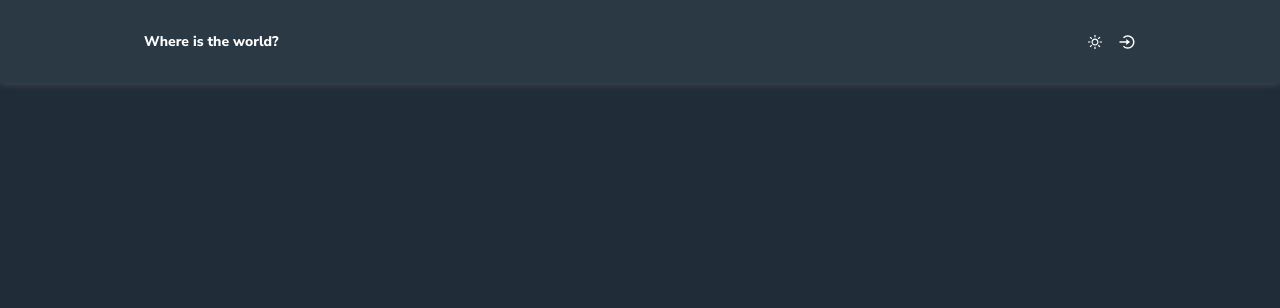
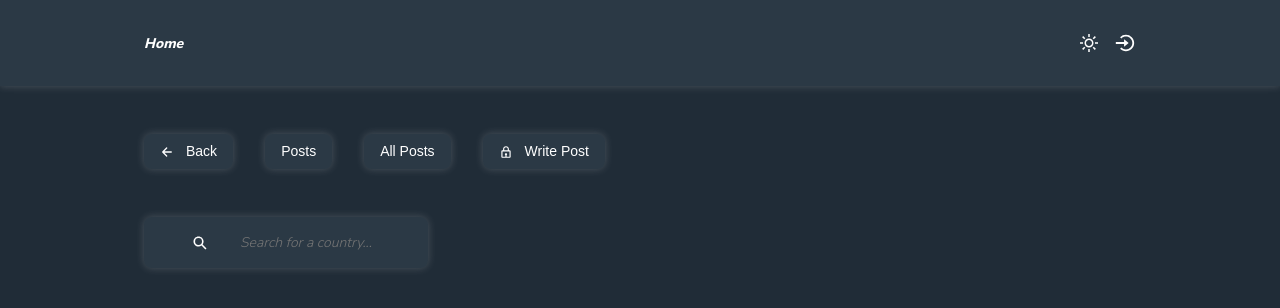
Before and after one commit to kir564/travel-blog, a React (Create React App) app: page /countries in a window 1280 px wide. Before the commit this address had no page. Shown: the top 308 px of the page. Built offline with nearby package versions, Linux system fonts and the light colour scheme; no server answers.

Commit message:
search for a country

```diff
--- a/src/App.js
+++ b/src/App.js
@@ -1,6 +1,6 @@
 import { Route, Routes } from 'react-router-dom';
 import { AppTheme, Header, Main } from './components';
-import { DetailCountryPage, HomePage } from './pages';
+import { CountriesPage, DetailCountryPage, HomePage } from './pages';
 
 export const App = () => {
   return (
@@ -9,6 +9,7 @@ export const App = () => {
       <Main>
         <Routes>
           <Route path="/" element={<HomePage />} />
+          <Route path="/countries" element={<CountriesPage />} />
           <Route path="/country/:name" element={<DetailCountryPage />} />
         </Routes>
       </Main>
--- /dev/null
+++ b/src/components/buttons-block/buttons-block.js
@@ -0,0 +1,42 @@
+import styled from 'styled-components';
+import { IoArrowBack } from 'react-icons/io5';
+import { BiLock } from 'react-icons/bi';
+import { Button } from '../../components';
+import { DEVICE } from '../../constants';
+import { useNavigate } from 'react-router-dom';
+
+const Wrapper = styled.div`
+  display: flex;
+
+  @media (${DEVICE.SMALL}) {
+    flex-wrap: wrap;
+    gap: 1rem;
+
+    & > button {
+      margin: 0;
+      line-height: 1.7;
+    }
+  }
+`;
+
+const ButtonTitle = styled.span`
+  margin-left: 0.75rem;
+`;
+
+export const ButtonsBlock = () => {
+  const navigate = useNavigate();
+  return (
+    <Wrapper>
+      <Button onClick={() => navigate(-1)}>
+        <IoArrowBack />
+        <ButtonTitle>Back</ButtonTitle>
+      </Button>
+      <Button margin="0 2rem">Posts</Button>
+      <Button>All Posts</Button>
+      <Button margin="0 0 0 2rem">
+        <BiLock />
+        <ButtonTitle>Write Post</ButtonTitle>
+      </Button>
+    </Wrapper>
+  );
+};
--- a/src/components/header/header.js
+++ b/src/components/header/header.js
@@ -30,6 +30,7 @@ const HeaderInner = styled.div`
 const Title = styled(Link)`
   font-size: ${STYLES.FS.SMALL};
   font-weight: ${STYLES.FW.BOLD};
+  font-style: italic;
 
   @media ${DEVICE.SMALL} {
     margin-bottom: 0.5rem;
@@ -66,18 +67,18 @@ export const Header = () => {
     <HeaderWrapper>
       <Container>
         <HeaderInner>
-          <Title to="/">Where is the world?</Title>
+          <Title to="/">Home</Title>
           <ControlPanel>
             {theme === THEME_NAME.LIGHT ? (
-              <IoMoon size="14" onClick={toggleTheme} cursor="pointer" />
+              <IoMoon size="18" onClick={toggleTheme} cursor="pointer" />
             ) : (
-              <CgSun size="14" onClick={toggleTheme} cursor="pointer" />
+              <CgSun size="18" onClick={toggleTheme} cursor="pointer" />
             )}
             <span>
               {true ? (
-                <BiLogInCircle size="18" cursor="pointer" />
+                <BiLogInCircle size="22" cursor="pointer" />
               ) : (
-                <BiLogOutCircle size="18" cursor="pointer" />
+                <BiLogOutCircle size="22" cursor="pointer" />
               )}
             </span>
           </ControlPanel>
--- a/src/components/index.js
+++ b/src/components/index.js
@@ -1,5 +1,6 @@
 export * from './app-theme/app-theme';
 export * from './button/button';
+export * from './buttons-block/buttons-block';
 export * from './detail-card-country/detail-card-country';
 export * from './card-country/card-country';
 export * from './control-panel/control-panel';
--- a/src/components/search/search.js
+++ b/src/components/search/search.js
@@ -1,17 +1,35 @@
+import PropTypes from 'prop-types';
+import { useState } from 'react';
 import { Input } from './components';
 import { IoSearchSharp } from 'react-icons/io5';
 import styled from 'styled-components';
 
-const Wrapper = styled.div``;
+const Wrapper = styled.div`
+  position: relative;
+  display: inline-block;
+`;
 
-export const Search = () => {
+export const Search = ({ setSearch }) => {
+  const [value, setValue] = useState('');
+
+  const onChange = ({ target }) => {
+    setValue(target.value);
+    setSearch(target.value);
+  };
+
   return (
     <Wrapper>
       <Input
         margin="0 0 0 2rem"
         title={<IoSearchSharp />}
         placeholder="Search for a country..."
+        value={value}
+        onChange={onChange}
       />
     </Wrapper>
   );
 };
+
+Search.propTypes = {
+  setSearch: PropTypes.func.isRequired,
+};
--- /dev/null
+++ b/src/pages/countries-page/countries-page.js
@@ -0,0 +1,61 @@
+import axios from 'axios';
+import React, { useState, useEffect } from 'react';
+import styled from 'styled-components';
+import {
+  CardCountry,
+  ControlPanel,
+  Search,
+  ButtonsBlock,
+} from '../../components';
+import { ALL_COUNTRIES_URL } from '../../configs';
+import { transformCountry } from '../../transforms';
+import { DEVICE } from '../../constants';
+
+const CountriesList = styled.div`
+  margin-top: 2rem;
+  display: grid;
+  grid-template-columns: repeat(auto-fill, minmax(220px, 1fr));
+  gap: 2.2rem;
+
+  @media (${DEVICE.SMALL}) {
+    grid-template-columns: repeat(auto-fill, minmax(220px, 330px));
+  }
+`;
+
+export const CountriesPage = () => {
+  const [countries, setCountries] = useState([]);
+  const [search, setSearch] = useState('');
+
+  // const countryNames = countries.map(({ name }) => name);
+
+  const filteredCountries = countries.filter(({ name }) =>
+    name.toLocaleLowerCase().startsWith(search.toLocaleLowerCase()),
+  );
+
+  useEffect(() => {
+    axios
+      .get(ALL_COUNTRIES_URL)
+      .then(({ data }) => {
+        setCountries(data);
+      })
+      .catch((error) => {
+        console.log(error.toJSON());
+      });
+  }, []);
+
+  return (
+    <>
+      <ControlPanel>
+        <ButtonsBlock />
+      </ControlPanel>
+      <ControlPanel>
+        <Search setSearch={setSearch} />
+      </ControlPanel>
+      <CountriesList>
+        {filteredCountries.map((country) => (
+          <CardCountry key={country.name} country={transformCountry(country)} />
+        ))}
+      </CountriesList>
+    </>
+  );
+};
--- a/src/pages/detail-country-page/detail-country-page.js
+++ b/src/pages/detail-country-page/detail-country-page.js
@@ -1,39 +1,17 @@
 import axios from 'axios';
 import { useEffect, useState } from 'react';
-import { useParams, useNavigate } from 'react-router-dom';
-import { IoArrowBack } from 'react-icons/io5';
-import { BiLock } from 'react-icons/bi';
+import { useParams } from 'react-router-dom';
 import { searchByCountryURL } from '../../configs';
-import { Button, DetailCardCountry } from '../../components';
-import { DEVICE } from '../../constants';
+import { DetailCardCountry, ButtonsBlock } from '../../components';
 import styled from 'styled-components';
 
 const DetailWrapper = styled.div`
   padding: 3rem 0;
 `;
 
-const ButtonTitle = styled.span`
-  margin-left: 0.75rem;
-`;
-
-const ButtonsBlock = styled.div`
-  display: flex;
-
-  @media (${DEVICE.SMALL}) {
-    flex-wrap: wrap;
-    gap: 1rem;
-
-    & > button {
-      margin: 0;
-      line-height: 1.7;
-    }
-  }
-`;
-
 export const DetailCountryPage = () => {
   const [country, setCountry] = useState(null);
 
-  const navigate = useNavigate();
   const { name } = useParams();
 
   useEffect(() => {
@@ -49,18 +27,7 @@ export const DetailCountryPage = () => {
 
   return (
     <DetailWrapper>
-      <ButtonsBlock>
-        <Button onClick={() => navigate(-1)}>
-          <IoArrowBack />
-          <ButtonTitle>Back</ButtonTitle>
-        </Button>
-        <Button margin="0 2rem">Posts</Button>
-        <Button>All Posts</Button>
-        <Button margin="0 0 0 2rem">
-          <BiLock />
-          <ButtonTitle>Write Post</ButtonTitle>
-        </Button>
-      </ButtonsBlock>
+      <ButtonsBlock />
       {country && <DetailCardCountry country={country} />}
     </DetailWrapper>
   );
--- a/src/pages/home-page/home-page.js
+++ b/src/pages/home-page/home-page.js
@@ -1,46 +1,25 @@
-import axios from 'axios';
-import React, { useState, useEffect } from 'react';
+import { ControlPanel, Button } from '../../components';
+import { Link } from 'react-router-dom';
+
 import styled from 'styled-components';
-import { CardCountry, ControlPanel, Search } from '../../components';
-import { ALL_COUNTRIES_URL } from '../../configs';
-import { transformCountry } from '../../transforms';
-import { DEVICE } from '../../constants';
 
-const CountriesList = styled.div`
-  margin-top: 2rem;
-  display: grid;
-  grid-template-columns: repeat(auto-fill, minmax(220px, 1fr));
-  gap: 2.2rem;
+const Wrapper = styled.div``;
 
-  @media (${DEVICE.SMALL}) {
-    grid-template-columns: repeat(auto-fill, minmax(220px, 330px));
-  }
+const Buttons = styled.div`
+  display: flex;
 `;
 
 export const HomePage = () => {
-  const [countries, setCountries] = useState([]);
-
-  useEffect(() => {
-    axios
-      .get(ALL_COUNTRIES_URL)
-      .then(({ data }) => {
-        setCountries(data);
-      })
-      .catch((error) => {
-        console.log(error.toJSON());
-      });
-  }, []);
-
   return (
-    <>
+    <Wrapper>
       <ControlPanel>
-        <Search />
+        <Buttons>
+          <Button>
+            <Link to="/countries">Countries</Link>
+          </Button>
+          <Button margin="0 2rem">Posts</Button>
+        </Buttons>
       </ControlPanel>
-      <CountriesList>
-        {countries.map((country) => (
-          <CardCountry key={country.name} country={transformCountry(country)} />
-        ))}
-      </CountriesList>
-    </>
+    </Wrapper>
   );
 };
--- a/src/pages/index.js
+++ b/src/pages/index.js
@@ -1,2 +1,3 @@
+export * from './countries-page/countries-page';
+export * from './detail-country-page/detail-country-page';
 export * from './home-page/home-page';
-export * from './detail-country-page/detail-country-page';
```
